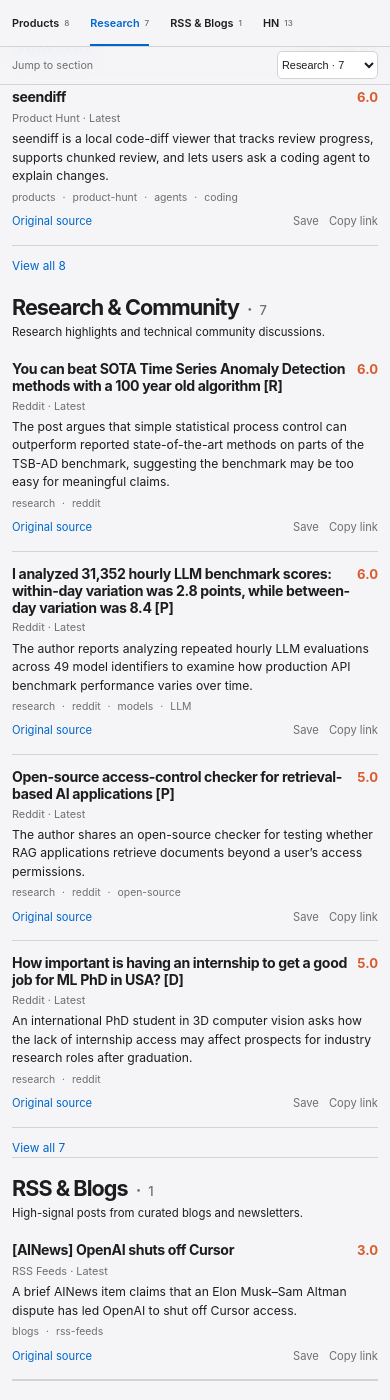
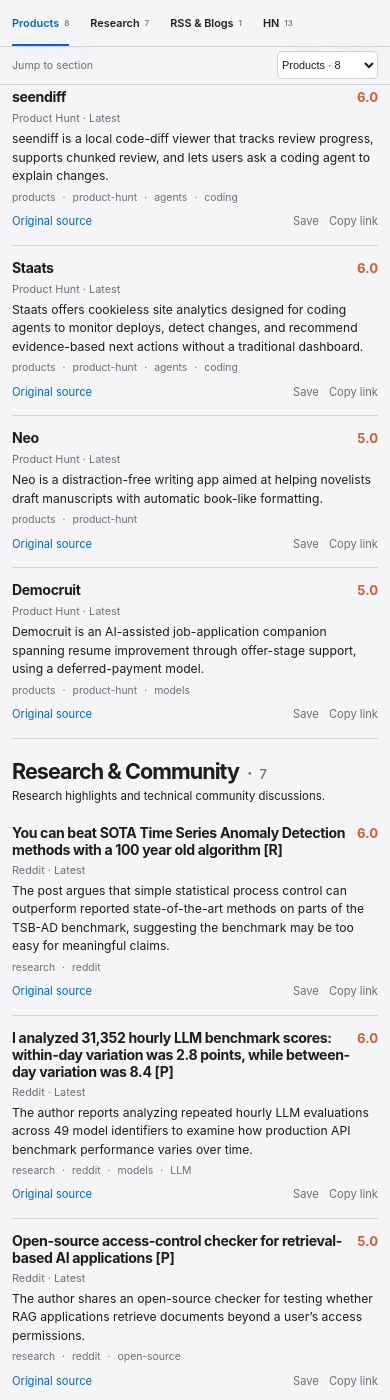
Before and after one commit to Weimw/daily-ai-radar-site, a Jekyll site: the page built from index.md, in a window 390 px wide and 1400 px high, scrolled down 868 px. Built offline with Jekyll 4.4.1, drawn with Linux system fonts in a browser that asks for light colours; some of the changed text lies outside the part shown.

Commit message:
Daily briefing: 2026-08-30

```diff
--- a/_data/home.json
+++ b/_data/home.json
@@ -155,7 +155,6 @@
         "zh": "今日值得关注的新产品与更新。"
       },
       "count": 8,
-      "visible": 5,
       "items": [
         {
           "title": {
@@ -341,7 +340,6 @@
         "zh": "研究亮点与技术社区讨论。"
       },
       "count": 7,
-      "visible": 4,
       "items": [
         {
           "title": {
@@ -505,7 +503,6 @@
         "zh": "精选博客与通讯中的高信号文章。"
       },
       "count": 1,
-      "visible": 1,
       "items": [
         {
           "title": {
@@ -544,7 +541,6 @@
         "zh": "Hacker News 热门讨论与链接。"
       },
       "count": 13,
-      "visible": 5,
       "items": [
         {
           "title": {
--- a/_layouts/home.html
+++ b/_layouts/home.html
@@ -103,9 +103,7 @@
                       {% assign story_source_zh = story.source.zh | default: story.source.en %}
                       {% assign story_age_zh = story.age.zh | default: story.age.en %}
                       {% assign story_summary_zh = story.summary.zh | default: story.summary.en %}
-                      {% assign story_state = "" %}
-                      {% if forloop.index > section.visible %}{% assign story_state = " is-hidden" %}{% endif %}
-                      <article class="story-item{{ story_state }}" data-story-item data-section="{{ section.id }}">
+                      <article class="story-item" data-story-item data-section="{{ section.id }}">
                         <div class="story-title-row">
                           <h3 class="story-title"><a href="{{ story.url | escape }}" target="_blank" rel="noopener" data-i18n="{{ section.id }}-title-{{ forloop.index }}" data-en="{{ story.title.en | escape }}" data-zh="{{ story_title_zh | escape }}">{{ story.title.en | escape }}</a></h3>
                           <span class="story-score">{{ story.score }}</span>
@@ -125,9 +123,6 @@
                       </article>
                     {% endfor %}
                   </div>
-                  {% if section.items.size > section.visible %}
-                    <button type="button" class="view-all" data-expand-section="{{ section.id }}" data-more-en="View all {{ section.count }}" data-more-zh="查看全部 {{ section.count }} 条">View all {{ section.count }}</button>
-                  {% endif %}
                 </section>
               {% endfor %}
             </div>
--- a/assets/css/horizon.css
+++ b/assets/css/horizon.css
@@ -406,8 +406,6 @@ button { font: inherit; }
   border-bottom: 1px solid var(--hz-border);
 }
 
-.story-item.is-hidden { display: none; }
-
 .story-title-row {
   display: flex;
   align-items: baseline;
@@ -494,19 +492,6 @@ button { font: inherit; }
 
 .story-action:hover,
 .story-action.is-saved { color: var(--hz-link); }
-
-.view-all {
-  appearance: none;
-  border: 0;
-  padding: 10px 0 0;
-  background: transparent;
-  color: var(--hz-link);
-  cursor: pointer;
-  font-size: 0.7rem;
-  text-align: left;
-}
-
-.view-all:hover { text-decoration: underline; text-underline-offset: 3px; }
 
 /* Generated article pages retain their existing readable treatment. */
 body:not(.horizon-home) { min-height: 100vh; }
@@ -660,7 +645,6 @@ body:not(.horizon-home) .main-content > ol { padding: 0.8em 0.8em 0.8em 2em; bor
   .story-utilities { display: flex; }
   .original-link,
   .story-action { font-size: 0.7rem; }
-  .view-all { padding-top: 12px; font-size: 0.74rem; }
 }
 
 @media (max-width: 480px) {
--- a/assets/js/horizon.js
+++ b/assets/js/horizon.js
@@ -88,10 +88,6 @@
       if (value !== null) setTextPreservingChildren(element, value);
     });
 
-    document.querySelectorAll('[data-expand-section]').forEach(function (button) {
-      var label = button.getAttribute('data-more-' + normalized);
-      if (label && !button.classList.contains('is-expanded')) button.textContent = label;
-    });
     document.querySelectorAll('[data-save-story]').forEach(function (button) {
       if (!button.classList.contains('is-saved')) {
         var saveLabel = button.getAttribute('data-save-' + normalized);
@@ -186,20 +182,6 @@
   }
 
   function setupSectionNavigation() {
-    document.querySelectorAll('[data-expand-section]').forEach(function (button) {
-      button.addEventListener('click', function () {
-        var sectionId = button.getAttribute('data-expand-section');
-        var section = document.getElementById('section-' + sectionId);
-        if (!section) return;
-        section.classList.add('is-expanded');
-        section.querySelectorAll('.story-item.is-hidden').forEach(function (item) {
-          item.classList.remove('is-hidden');
-        });
-        button.classList.add('is-expanded');
-        button.textContent = document.documentElement.getAttribute('lang') === 'zh-CN' ? '已显示全部' : 'All stories shown';
-      });
-    });
-
     var jump = document.querySelector('#section-jump');
     if (jump) {
       jump.addEventListener('change', function () {
```
